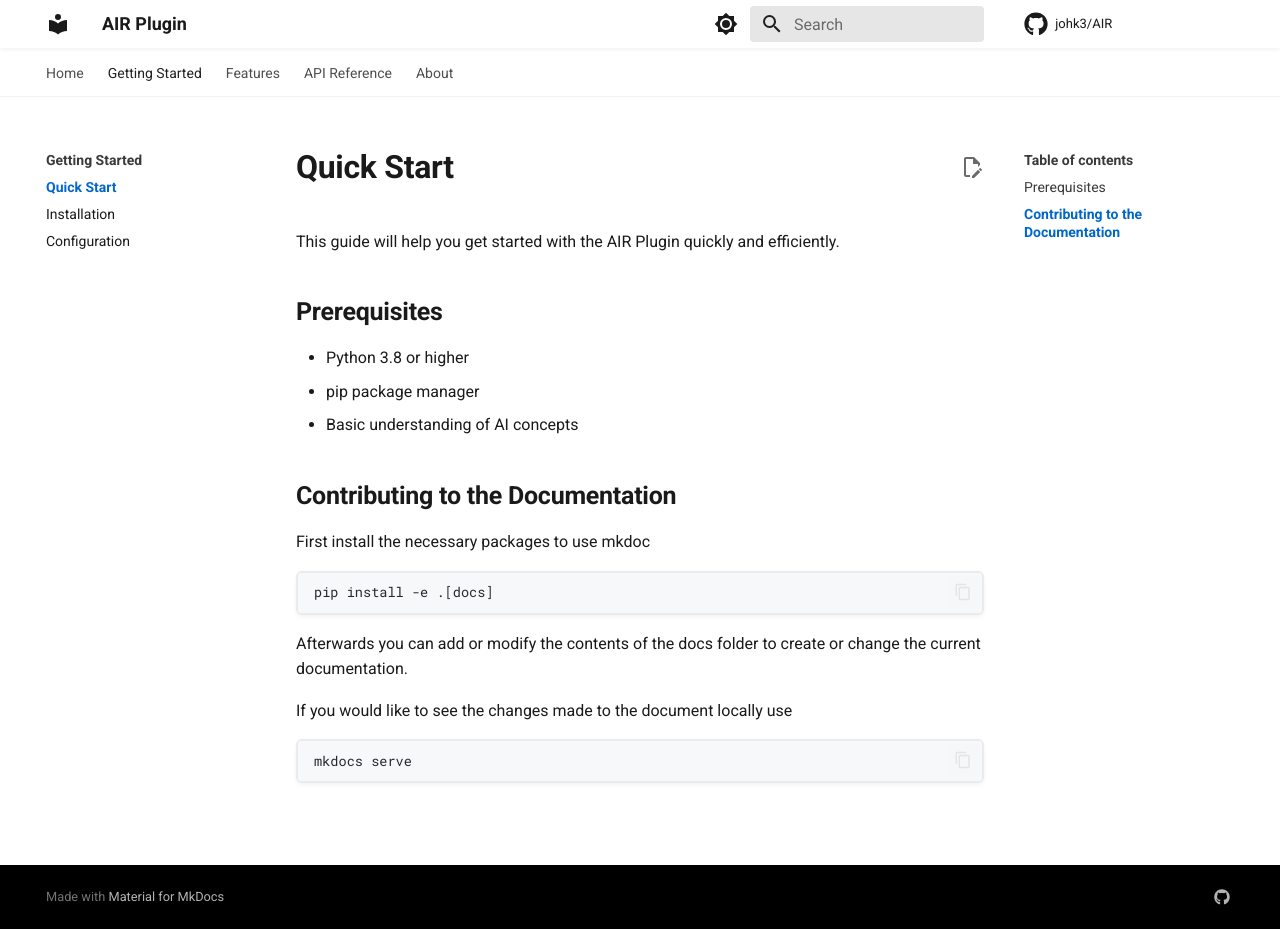
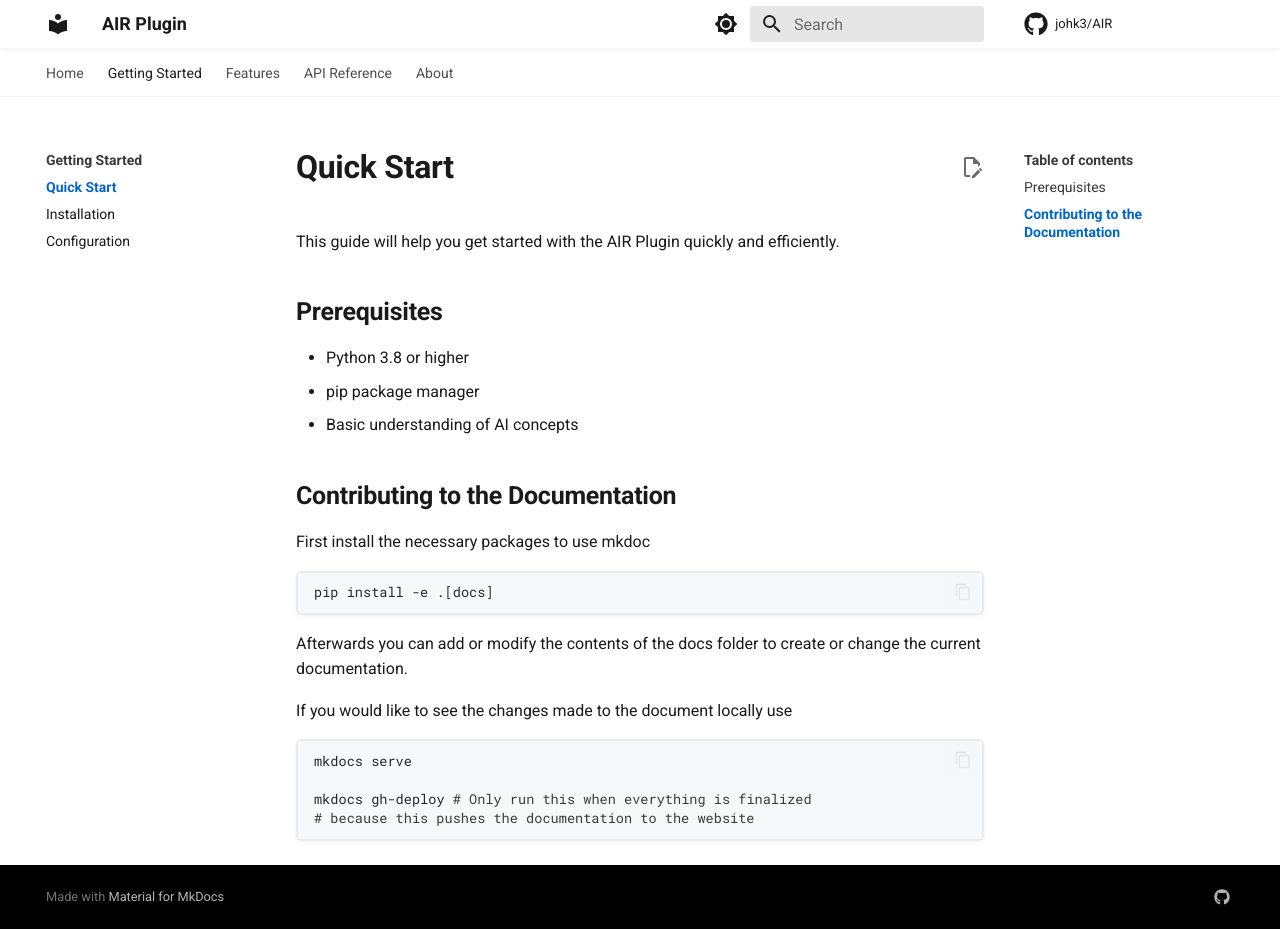
Before and after one commit to kooroshkz/AIR, an MkDocs documentation site: the page built from docs/getting-started.md, in a window 1280 px wide and 929 px high. Built offline with MkDocs 1.6.1 and Material for MkDocs 9.7.7, drawn with Linux system fonts in a browser that asks for light colours; comment, search, counter and statistics services are not loaded.

Commit message:
github pages pipeline

````diff
--- a/docs/getting-started.md
+++ b/docs/getting-started.md
@@ -18,4 +18,7 @@ Afterwards you can add or modify the contents of the docs folder to create or ch
 If you would like to see the changes made to the document locally use
 ```bash
 mkdocs serve
+
+mkdocs gh-deploy # Only run this when everything is finalized
+# because this pushes the documentation to the website
 ```
````
Also changed, not shown: 1 other file.
